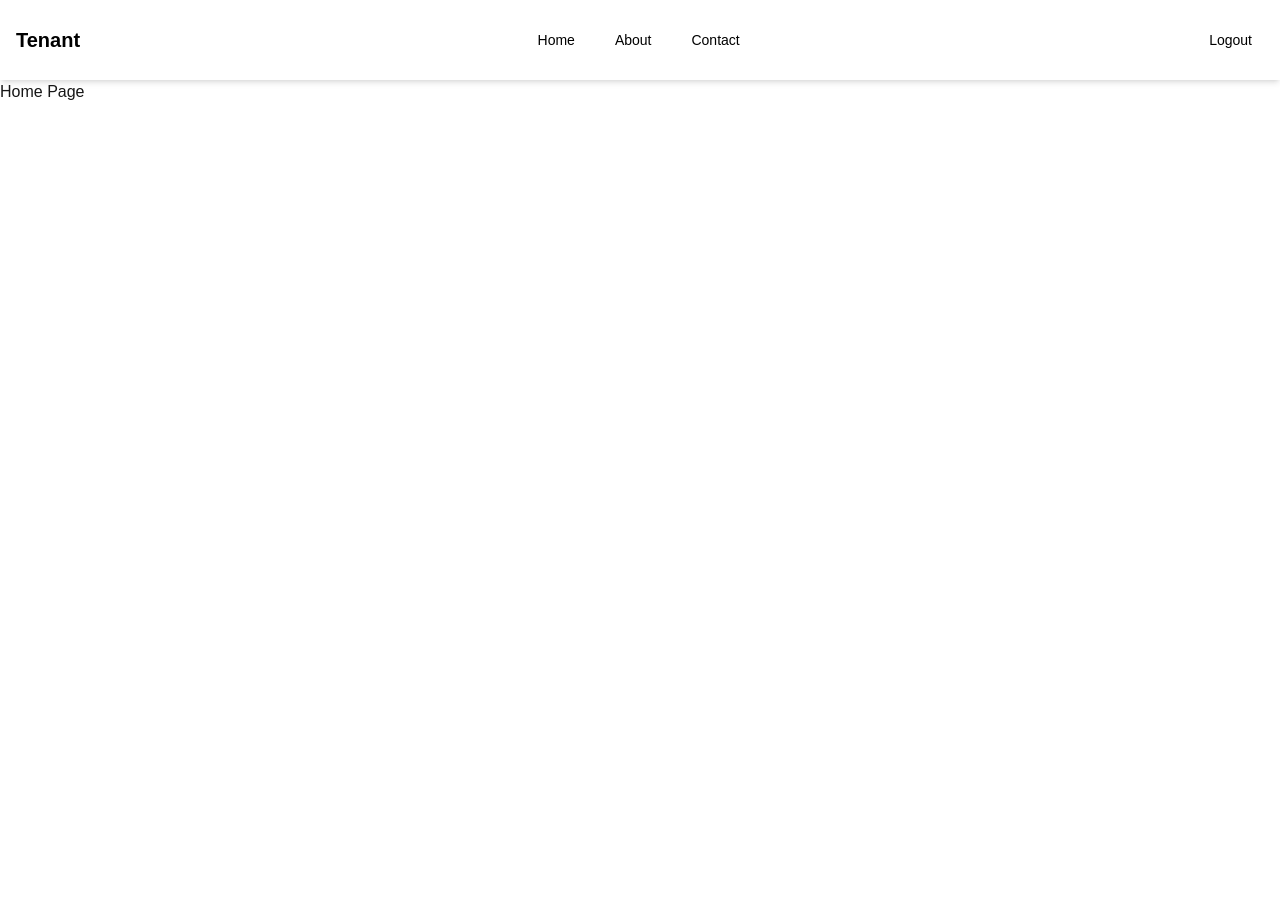
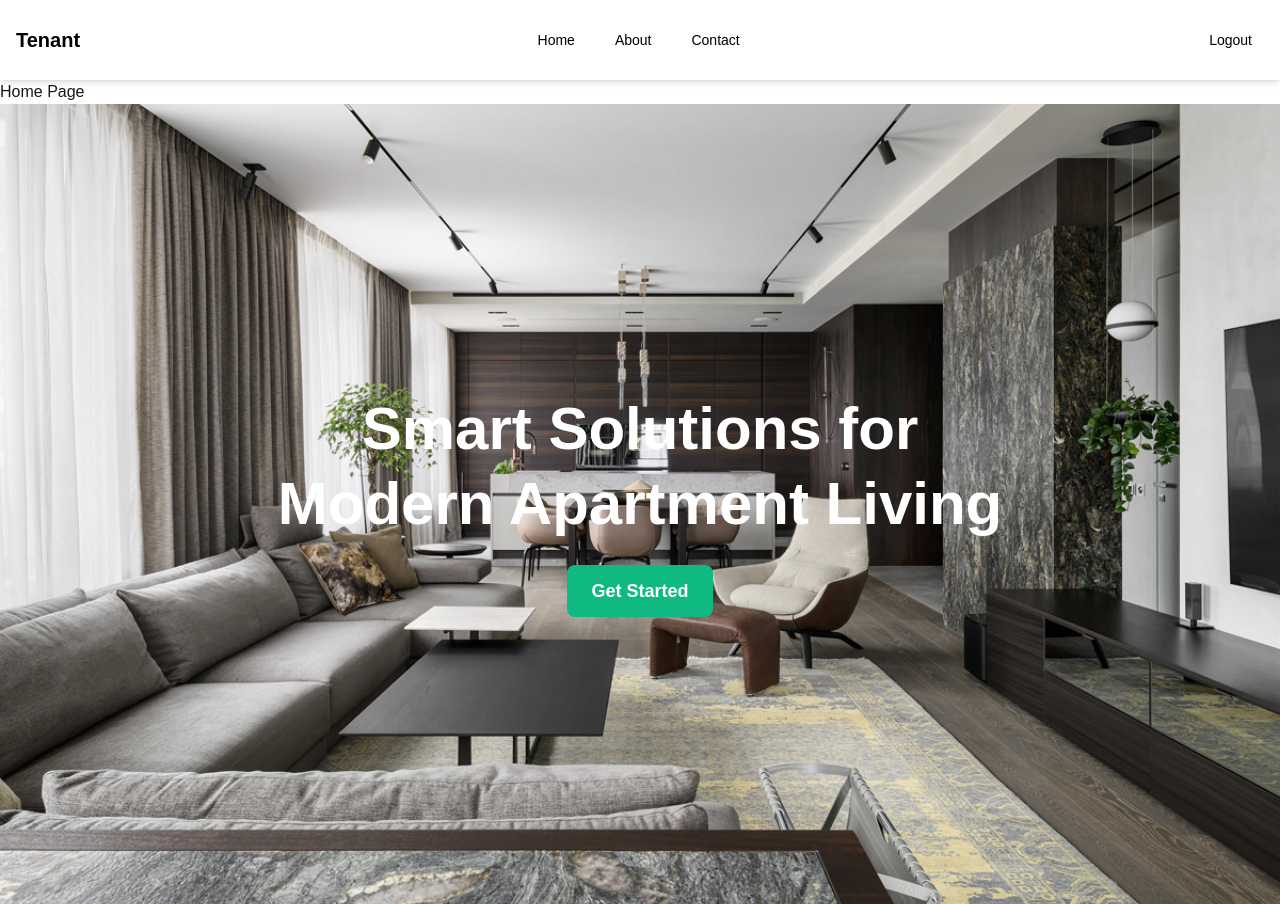
Before and after one commit to TheDThompsonDev/tenant-app, a Next.js app: page / in a window 1280 px wide. Before the commit the page ends 800 px from the top, so only its background shows below. Built offline with nearby package versions, Linux system fonts and the light colour scheme.

Commit message:
feat: implemented hero image + get started button

```diff
--- a/src/app/components/Hero.tsx
+++ b/src/app/components/Hero.tsx
@@ -0,0 +1,30 @@
+"use client"
+
+import Image from "next/image"
+
+export default function Hero() {
+  return (
+    <section className="relative h-screen w-full flex items-center justify-center">
+      <div className="absolute inset-0 -z-10">
+        <Image
+          src="/hero-image.png"
+          alt="Modern Apartment Living"
+          layout="fill"
+          objectFit="cover"
+          priority
+        />
+      </div>
+
+      {/* Container */}
+      <div className="text-center px-6 md:px-12">
+        <h1 className="text-white text-3xl md:text-5xl lg:text-6xl font-bold leading-tight max-w-3xl">
+          Smart Solutions for Modern Apartment Living
+        </h1>
+
+        <button className="mt-6 px-6 py-3 bg-[#10B981] text-white text-lg font-semibold rounded-lg">
+          Get Started
+        </button>
+      </div>
+    </section>
+  )
+}
--- a/src/app/page.tsx
+++ b/src/app/page.tsx
@@ -1,10 +1,12 @@
 import Header from '@/app/components/Header';
+import Hero from "./components/Hero"
 
 export default function Home() {
   return (
     <div>
       <Header />
       Home Page
+      <Hero />
     </div>
   );
 }
```
